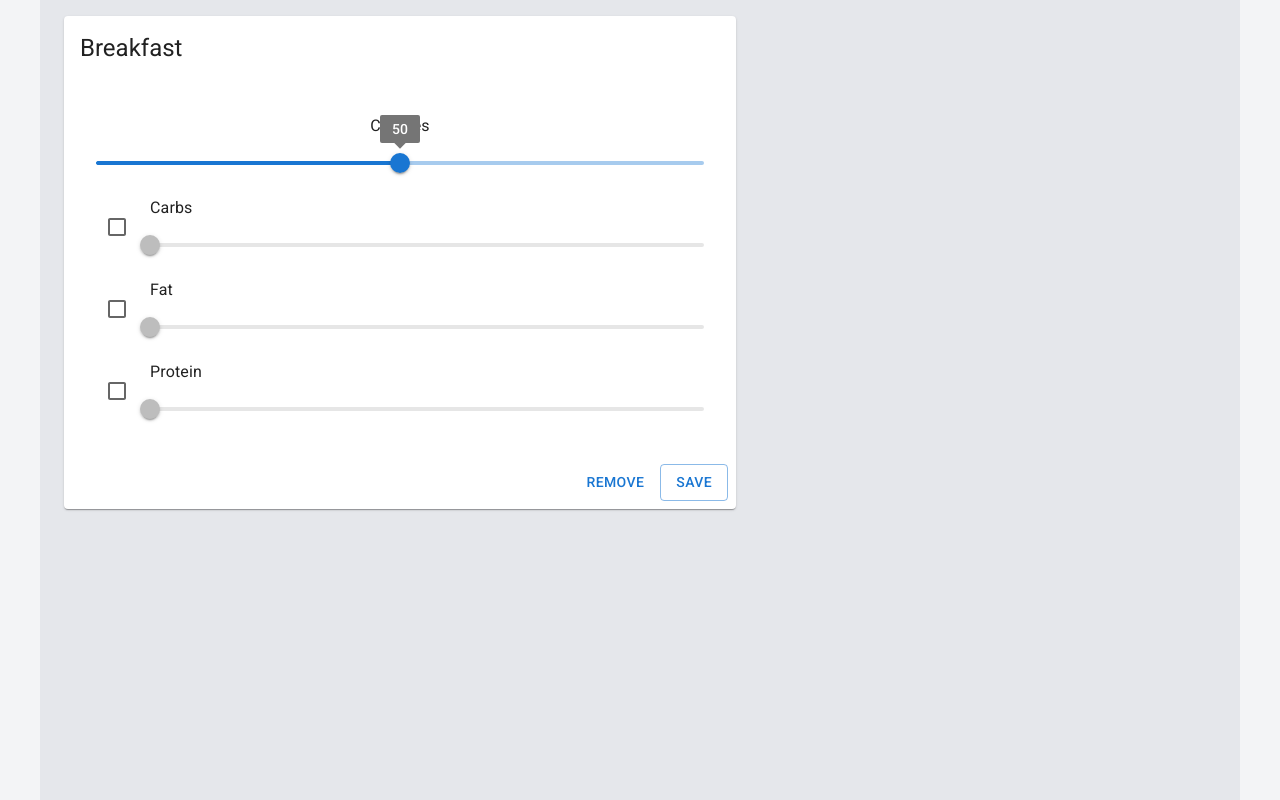
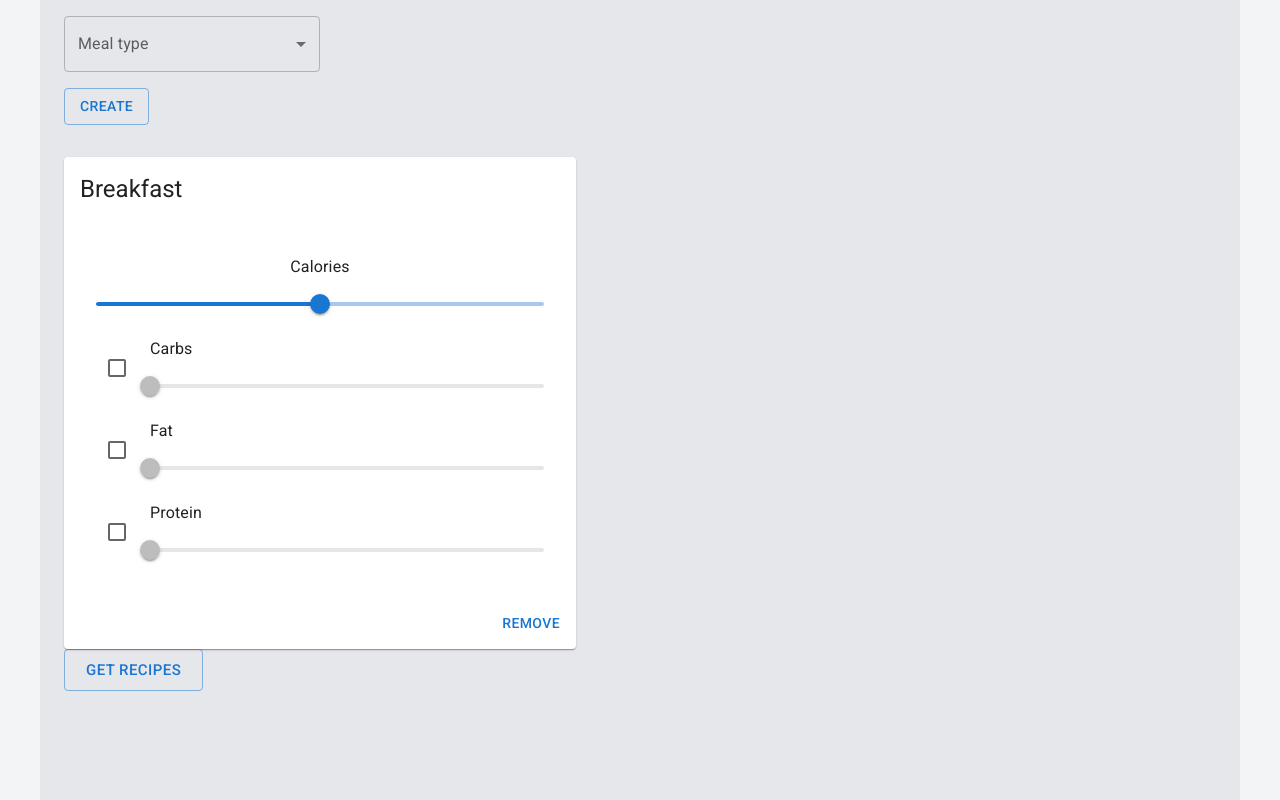
Before and after one commit to BeloMaximka/FooFeez, a Next.js app in the folder frontend/: page / in a window 1280 px wide. Built offline with nearby package versions, Linux system fonts and the light colour scheme.

Commit message:
send request to server

```diff
--- a/frontend/package.json
+++ b/frontend/package.json
@@ -21,6 +21,7 @@
     "postcss": "8.4.21",
     "react": "18.2.0",
     "react-dom": "18.2.0",
+    "react-query": "^3.39.3",
     "tailwindcss": "3.3.1",
     "typescript": "5.0.4",
     "zustand": "^4.3.7"
--- a/frontend/src/components/Meal/MealCard.tsx
+++ b/frontend/src/components/Meal/MealCard.tsx
@@ -6,24 +6,19 @@ import CardMedia from "@mui/material/CardMedia";
 import CardContent from "@mui/material/CardContent";
 import CardActions from "@mui/material/CardActions";
 import Collapse from "@mui/material/Collapse";
-import Avatar from "@mui/material/Avatar";
 import IconButton, { IconButtonProps } from "@mui/material/IconButton";
 import Typography from "@mui/material/Typography";
-import { red } from "@mui/material/colors";
 import FavoriteIcon from "@mui/icons-material/Favorite";
 import ShareIcon from "@mui/icons-material/Share";
 import ExpandMoreIcon from "@mui/icons-material/ExpandMore";
-import MoreVertIcon from "@mui/icons-material/MoreVert";
-import { MealParams, MealRequest, MealType, ResultMeal } from "@/types/dish";
+import { MealParams, MealRequest, ResultMeal } from "@/types/dish";
 import {
   Button,
   Checkbox,
   List,
   ListItem,
-  ListItemButton,
-  ListItemIcon,
-  ListItemText,
   Slider,
+  capitalize,
 } from "@mui/material";
 
 interface ExpandMoreProps extends IconButtonProps {
@@ -128,13 +123,8 @@ interface CreateMealRequestCardProps {
   onCarbsChange: (value: number) => void;
   onFatChange: (value: number) => void;
   onProteinChange: (value: number) => void;
+  onRemove: () => void;
 }
-
-const capitalize = (value: string) => {
-  if (!value) return "";
-
-  return value.charAt(0).toUpperCase() + value.slice(1);
-};
 
 const mealParams: MealParams[] = ["carbs", "fat", "protein"];
 
@@ -144,6 +134,7 @@ export const CreateMealRequestCard: React.FC<CreateMealRequestCardProps> = ({
   onCarbsChange,
   onFatChange,
   onProteinChange,
+  onRemove,
 }) => {
   const [checked, setChecked] = React.useState<string[]>([]);
 
@@ -168,7 +159,7 @@ export const CreateMealRequestCard: React.FC<CreateMealRequestCardProps> = ({
   };
 
   return (
-    <Card className="max-w-2xl">
+    <Card className="w-full max-w-lg">
       <CardHeader title={capitalize(meal.type)} />
       <CardContent>
         <List>
@@ -177,7 +168,7 @@ export const CreateMealRequestCard: React.FC<CreateMealRequestCardProps> = ({
             <Slider
               value={meal.calories}
               aria-label="Default"
-              valueLabelDisplay="on"
+              valueLabelDisplay="auto"
               onChange={(e, val) => onCaloriesChange(val as number)}
             />
           </ListItem>
@@ -212,9 +203,8 @@ export const CreateMealRequestCard: React.FC<CreateMealRequestCardProps> = ({
         </List>
       </CardContent>
       <div className="p-2 flex gap-2 justify-end">
-        <Button size="medium">Remove</Button>
-        <Button size="medium" variant="outlined">
-          Save
+        <Button size="medium" onClick={onRemove}>
+          Remove
         </Button>
       </div>
     </Card>
--- a/frontend/src/pages/_app.tsx
+++ b/frontend/src/pages/_app.tsx
@@ -1,6 +1,13 @@
-import '@/styles/globals.css'
-import type { AppProps } from 'next/app'
+import "@/styles/globals.css";
+import type { AppProps } from "next/app";
+import { QueryClient, QueryClientProvider } from "react-query";
+
+const queryClient = new QueryClient();
 
 export default function App({ Component, pageProps }: AppProps) {
-  return <Component {...pageProps} />
+  return (
+    <QueryClientProvider client={queryClient}>
+      <Component {...pageProps} />
+    </QueryClientProvider>
+  );
 }
--- a/frontend/src/pages/index.tsx
+++ b/frontend/src/pages/index.tsx
@@ -1,23 +1,98 @@
-import { CreateMealRequestCard, MealCard } from "@/components/Meal/MealCard";
+import { CreateMealRequestCard } from "@/components/Meal/MealCard";
 import { useMenuStore } from "@/store";
-import { mockResultDish } from "@/types/dish";
-import { Container } from "@mui/material";
+import { MealRequest, MealType, mealTypes } from "@/types/dish";
+import {
+  Box,
+  Button,
+  Container,
+  FormControl,
+  InputLabel,
+  MenuItem,
+  Select,
+  SelectChangeEvent,
+  capitalize,
+} from "@mui/material";
+import { useState } from "react";
+import { useMutation } from "react-query";
 
 export default function Home() {
-  const { meals, setCalories, setCarbs, setFat, setProtein } = useMenuStore();
+  const {
+    meals,
+    setCalories,
+    setCarbs,
+    setFat,
+    setProtein,
+    addMeal,
+    removeMeal,
+  } = useMenuStore();
+  const [mealType, setMealType] = useState<MealType>();
+
+  const handleChange = (event: SelectChangeEvent) => {
+    setMealType(event.target.value as string);
+  };
+
+  const mutation = useMutation(
+    (meals: MealRequest[]) =>
+      fetch("https://localhost:7176/api/meals", {
+        body: JSON.stringify(meals),
+        method: "POST",
+      }),
+    {
+      async onSuccess(data, variables, context) {
+        console.log(data.json());
+      },
+    }
+  );
 
   return (
     <Container maxWidth="lg" className="bg-gray-200 min-h-screen px-6 py-4">
+      <Box display={"flex"} flexDirection={"column"} gap={2} marginBottom={4}>
+        <FormControl className="w-64">
+          <InputLabel id="meal-type-select-label">Meal type</InputLabel>
+          <Select
+            labelId="meal-type-select-label"
+            id="meal-type-select"
+            value={mealType ?? ""}
+            label="Meal type"
+            onChange={handleChange}
+          >
+            {mealTypes.map((type, i) => (
+              <MenuItem key={i} value={type}>
+                {capitalize(type)}
+              </MenuItem>
+            ))}
+          </Select>
+        </FormControl>
+        <Button
+          size="medium"
+          variant="outlined"
+          className="w-max"
+          onClick={() => mealType && addMeal(mealType)}
+        >
+          Create
+        </Button>
+      </Box>
+      <Box display={"flex"} flexWrap={"wrap"} gap={4}>
         {meals.map((m, i) => (
           <CreateMealRequestCard
-          key={m.type}
+            key={i}
             meal={m}
             onCaloriesChange={(value) => setCalories(i, value)}
             onCarbsChange={(value) => setCarbs(i, value)}
             onFatChange={(value) => setFat(i, value)}
             onProteinChange={(value) => setProtein(i, value)}
+            onRemove={() => removeMeal(i)}
           />
         ))}
+      </Box>
+      <Button
+        size="large"
+        variant="outlined"
+        className="w-max mt-4"
+        onClick={() => mutation.mutate(meals)}
+      >
+        Get recipes
+      </Button>
     </Container>
   );
 }
--- a/frontend/src/store.ts
+++ b/frontend/src/store.ts
@@ -1,5 +1,5 @@
 import { create } from "zustand";
-import { MealRequest } from "./types/dish";
+import { MealRequest, MealType } from "./types/dish";
 
 interface MenuStore {
   meals: MealRequest[];
@@ -7,6 +7,8 @@ interface MenuStore {
   setCarbs: (index: number, value: number) => void;
   setFat: (index: number, value: number) => void;
   setProtein: (index: number, value: number) => void;
+  addMeal: (type: MealType) => void;
+  removeMeal: (index: number) => void;
 }
 
 export const useMenuStore = create<MenuStore>()((set) => ({
@@ -67,4 +69,17 @@ export const useMenuStore = create<MenuStore>()((set) => ({
       };
     });
   },
+  addMeal(type) {
+    set((state) => ({
+      meals: [
+        ...state.meals,
+        { type, calories: 0, carbs: 0, fat: 0, protein: 0 },
+      ],
+    }));
+  },
+  removeMeal(index: number) {
+    set((state) => ({
+      meals: state.meals.filter((_, i) => i !== index),
+    }));
+  },
 }));
--- a/frontend/src/types/dish.ts
+++ b/frontend/src/types/dish.ts
@@ -1,4 +1,5 @@
-export type MealType = "breakfast" | "lunch" | "dinner";
+export const mealTypes = ["breakfast", "lunch", "dinner", "snack"];
+export type MealType = typeof mealTypes[number];
 export type MealParams = "calories" | "carbs" | "fat" | "protein";
 
 export interface ResultMeal {
```
Also changed, not shown: 1 other file (tests, documents, lock files or other folders). Lines whose indentation alone changed are shown as unchanged.
